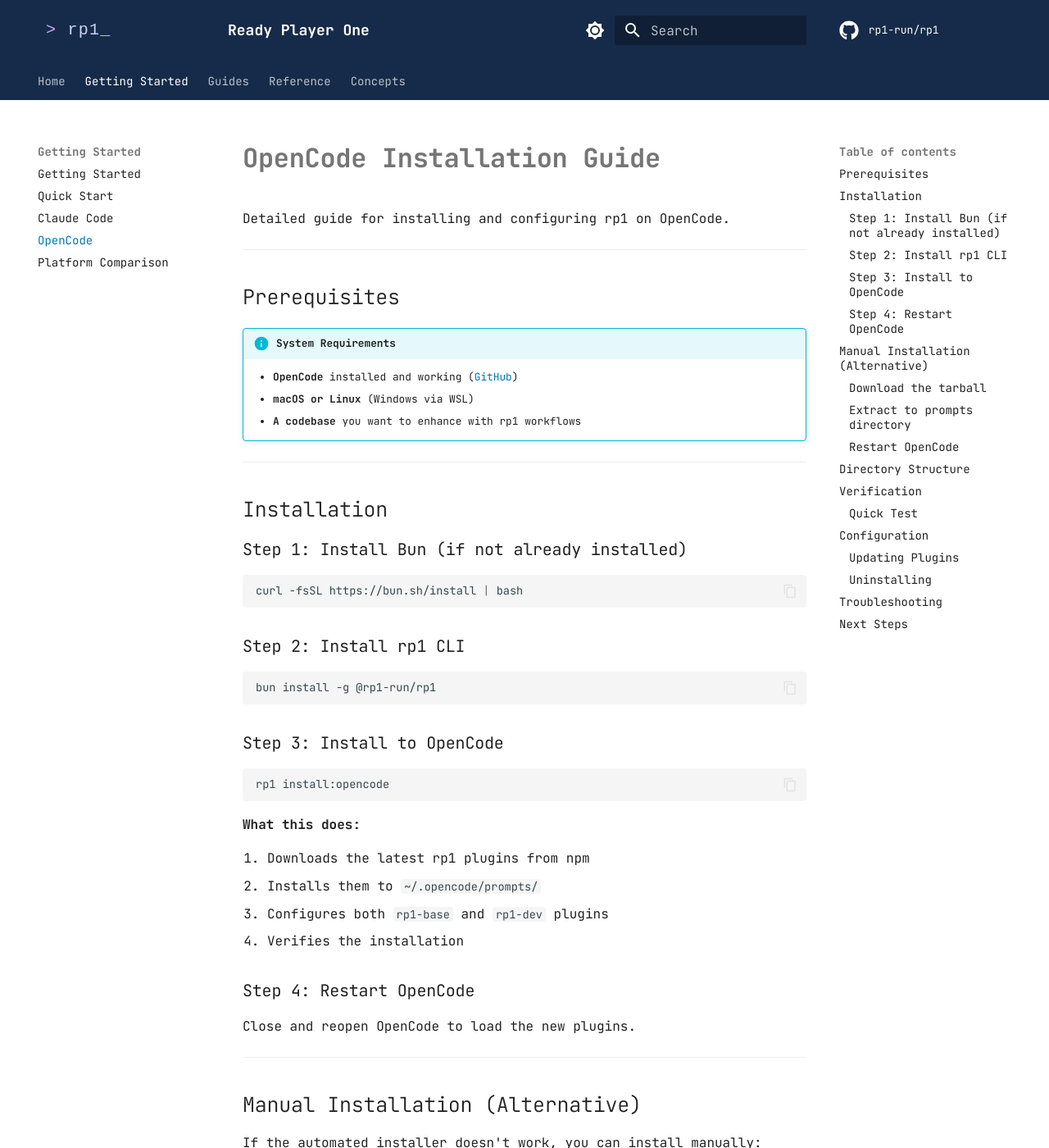
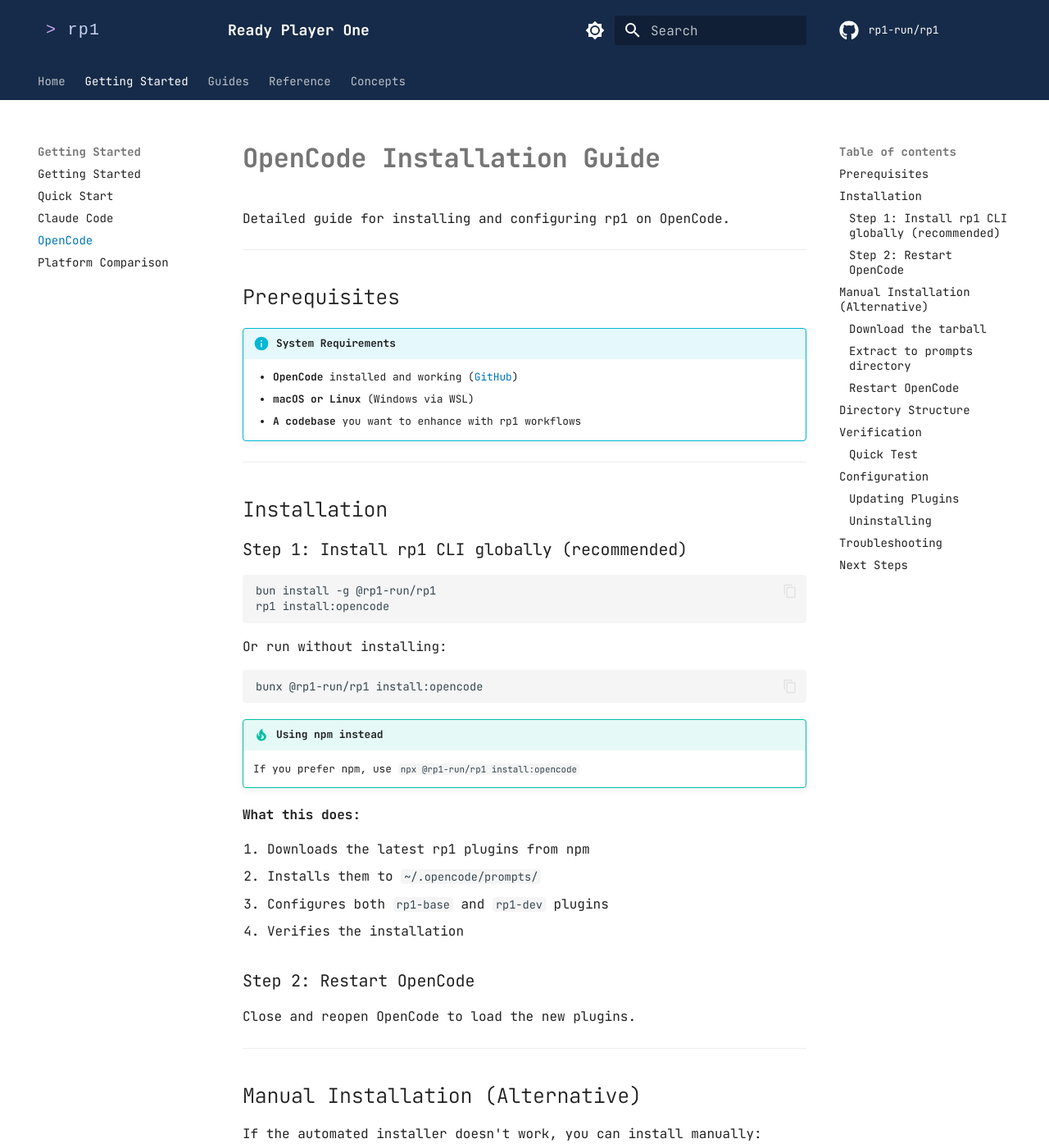
Before and after one commit to rp1-run/rp1, an MkDocs documentation site: the page built from docs/getting-started/opencode.md, in a window 1280 px wide and 1400 px high. Shown: the whole window at 82% size. Built offline with MkDocs 1.6.1 and Material for MkDocs 9.7.7, drawn with Linux system fonts in a browser that asks for light colours; comment, search, counter and statistics services are not loaded; some of the changed text lies outside the part shown.

Commit message:
docs: use bunx commands

````diff
--- a/docs/getting-started/opencode.md
+++ b/docs/getting-started/opencode.md
@@ -15,23 +15,21 @@
 
 ## Installation
 
-### Step 1: Install Bun (if not already installed)
-
-```bash
-curl -fsSL https://bun.sh/install | bash
-```
-
-### Step 2: Install rp1 CLI
+### Step 1: Install rp1 CLI globally (recommended)
 
 ```bash
 bun install -g @rp1-run/rp1
+rp1 install:opencode
 ```
 
-### Step 3: Install to OpenCode
+Or run without installing:
 
 ```bash
-rp1 install:opencode
+bunx @rp1-run/rp1 install:opencode
 ```
+
+!!! tip "Using npm instead"
+    If you prefer npm, use `npx @rp1-run/rp1 install:opencode`
 
 **What this does:**
 
@@ -40,7 +38,7 @@
 3. Configures both `rp1-base` and `rp1-dev` plugins
 4. Verifies the installation
 
-### Step 4: Restart OpenCode
+### Step 2: Restart OpenCode
 
 Close and reopen OpenCode to load the new plugins.
 
@@ -92,11 +90,7 @@
 
 ## Verification
 
-After restarting OpenCode, verify the installation:
-
-```bash
-/help
-```
+After restarting OpenCode, verify the installation by typing `/` to see available commands.
 
 You should see rp1 commands listed. Look for commands starting with:
 
@@ -132,8 +126,12 @@
 To update to the latest version:
 
 ```bash
+# If installed globally
 bun update -g @rp1-run/rp1
 rp1 install:opencode
+
+# Or run directly without updating global install
+bunx @rp1-run/rp1@latest install:opencode
 ```
 
 ### Uninstalling
@@ -153,7 +151,7 @@
 
     **Solution**: Check the error message. Common issues:
 
-    - **Bun not found**: Make sure Bun is installed and in your PATH. Try restarting your terminal after installing Bun.
+    - **bunx/npx not found**: Make sure Bun or Node.js is installed and in your PATH
     - **Network error**: Check your internet connection
     - **Permission denied**: Don't run with `sudo`; the CLI installs to your home directory
 
````
Also changed, not shown: README.md (+5 -15 lines), docs/getting-started/quickstart.md (+15 -24 lines).
